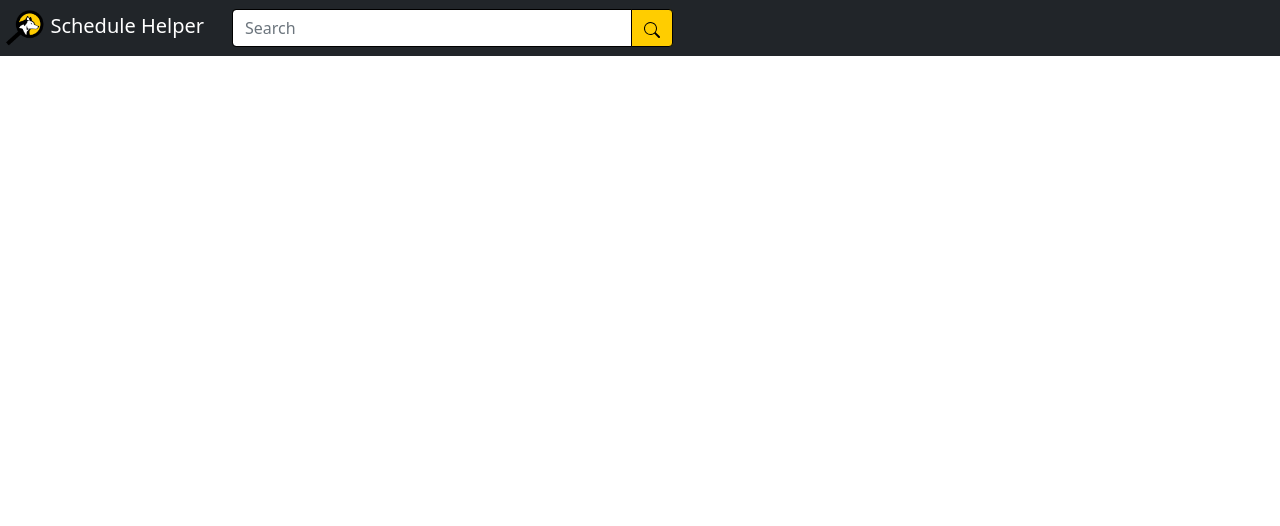
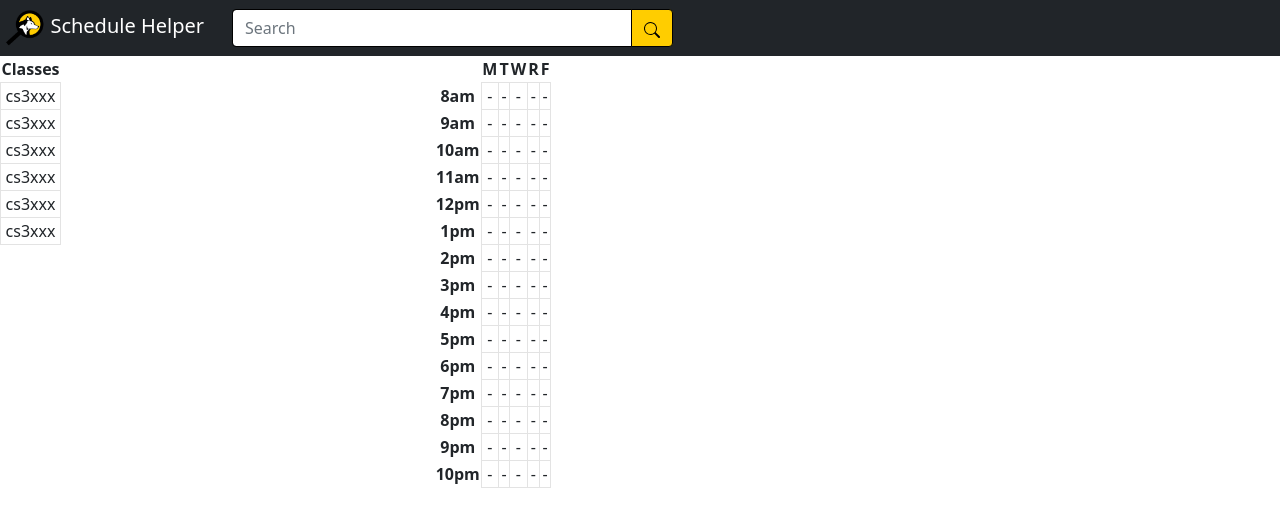
Before and after one commit to JacobStrome/CS3141-R01-Team1, a React (Create React App) app in the folder react-frontend/: page / in a window 1280 px wide. Shown: the top 526 px of the page. Built offline with nearby package versions, Linux system fonts and the light colour scheme.

Commit message:
Added classes and calendar table

```diff
--- a/react-frontend/src/App.css
+++ b/react-frontend/src/App.css
@@ -55,3 +55,11 @@
   width:400px;
   border-color: black;
 }
+
+.no-border{
+  border:none;
+}
+
+.table-border{
+  border: 1px solid #e3e3e3;
+}
--- a/react-frontend/src/App.js
+++ b/react-frontend/src/App.js
@@ -36,10 +36,162 @@ function App() {
           {/*Div for class search results*/}
           <div class="col-4">
 
+            <table>
+              <tr>
+                <th class="no-border"> Classes </th>
+              </tr>
+              <tr>
+                <td class="table-border">cs3xxx</td>
+              </tr>
+              <tr>
+                <td class="table-border">cs3xxx</td>
+              </tr>
+              <tr>
+                <td class="table-border">cs3xxx</td>
+              </tr>
+              <tr>
+                <td class="table-border">cs3xxx</td>
+              </tr>
+              <tr>
+                <td class="table-border">cs3xxx</td>
+              </tr>
+              <tr>
+                <td class="table-border">cs3xxx</td>
+              </tr>
+            </table>
           </div>
           {/*div for calendar*/}
           <div class="col-8">
-
+            <table>
+              <tr>
+                <th> </th>
+                <th class="no-border"> M </th>
+                <th class="no-border"> T </th>
+                <th class="no-border"> W </th>
+                <th class="no-border"> R </th>
+                <th class="no-border"> F </th>
+              </tr>
+              <tr>
+                <th class="no-border"> 8am </th>
+                <td class="table-border"> - </td>
+                <td class="table-border"> - </td>
+                <td class="table-border"> - </td>
+                <td class="table-border"> - </td>
+                <td class="table-border"> - </td>
+              </tr>
+              <tr>
+                <th class="no-border"> 9am </th>
+                <td class="table-border"> - </td>
+                <td class="table-border"> - </td>
+                <td class="table-border"> - </td>
+                <td class="table-border"> - </td>
+                <td class="table-border"> - </td>
+              </tr>
+              <tr>
+                <th class="no-border"> 10am </th>
+                <td class="table-border"> - </td>
+                <td class="table-border"> - </td>
+                <td class="table-border"> - </td>
+                <td class="table-border"> - </td>
+                <td class="table-border"> - </td>
+              </tr>
+              <tr>
+                <th class="no-border"> 11am </th>
+                <td class="table-border"> - </td>
+                <td class="table-border"> - </td>
+                <td class="table-border"> - </td>
+                <td class="table-border"> - </td>
+                <td class="table-border"> - </td>
+              </tr>
+              <tr>
+                <th class="no-border"> 12pm </th>
+                <td class="table-border"> - </td>
+                <td class="table-border"> - </td>
+                <td class="table-border"> - </td>
+                <td class="table-border"> - </td>
+                <td class="table-border"> - </td>
+              </tr>
+              <tr>
+                <th class="no-border"> 1pm </th>
+                <td class="table-border"> - </td>
+                <td class="table-border"> - </td>
+                <td class="table-border"> - </td>
+                <td class="table-border"> - </td>
+                <td class="table-border"> - </td>
+              </tr>
+              <tr>
+                <th class="no-border"> 2pm </th>
+                <td class="table-border"> - </td>
+                <td class="table-border"> - </td>
+                <td class="table-border"> - </td>
+                <td class="table-border"> - </td>
+                <td class="table-border"> - </td>
+              </tr>
+              <tr>
+                <th class="no-border"> 3pm </th>
+                <td class="table-border"> - </td>
+                <td class="table-border"> - </td>
+                <td class="table-border"> - </td>
+                <td class="table-border"> - </td>
+                <td class="table-border"> - </td>
+              </tr>
+              <tr>
+                <th class="no-border"> 4pm </th>
+                <td class="table-border"> - </td>
+                <td class="table-border"> - </td>
+                <td class="table-border"> - </td>
+                <td class="table-border"> - </td>
+                <td class="table-border"> - </td>
+              </tr>
+              <tr>
+                <th class="no-border"> 5pm </th>
+                <td class="table-border"> - </td>
+                <td class="table-border"> - </td>
+                <td class="table-border"> - </td>
+                <td class="table-border"> - </td>
+                <td class="table-border"> - </td>
+              </tr>
+              <tr>
+                <th class="no-border"> 6pm </th>
+                <td class="table-border"> - </td>
+                <td class="table-border"> - </td>
+                <td class="table-border"> - </td>
+                <td class="table-border"> - </td>
+                <td class="table-border"> - </td>
+              </tr>
+              <tr>
+                <th class="no-border"> 7pm </th>
+                <td class="table-border"> - </td>
+                <td class="table-border"> - </td>
+                <td class="table-border"> - </td>
+                <td class="table-border"> - </td>
+                <td class="table-border"> - </td>
+              </tr>
+              <tr>
+                <th class="no-border"> 8pm </th>
+                <td class="table-border"> - </td>
+                <td class="table-border"> - </td>
+                <td class="table-border"> - </td>
+                <td class="table-border"> - </td>
+                <td class="table-border"> - </td>
+              </tr>
+              <tr>
+                <th class="no-border"> 9pm </th>
+                <td class="table-border"> - </td>
+                <td class="table-border"> - </td>
+                <td class="table-border"> - </td>
+                <td class="table-border"> - </td>
+                <td class="table-border"> - </td>
+              </tr>
+              <tr>
+                <th class="no-border"> 10pm </th>
+                <td class="table-border"> - </td>
+                <td class="table-border"> - </td>
+                <td class="table-border"> - </td>
+                <td class="table-border"> - </td>
+                <td class="table-border"> - </td>
+              </tr>
+            </table>
           </div>
         </div>
       </body>
```
